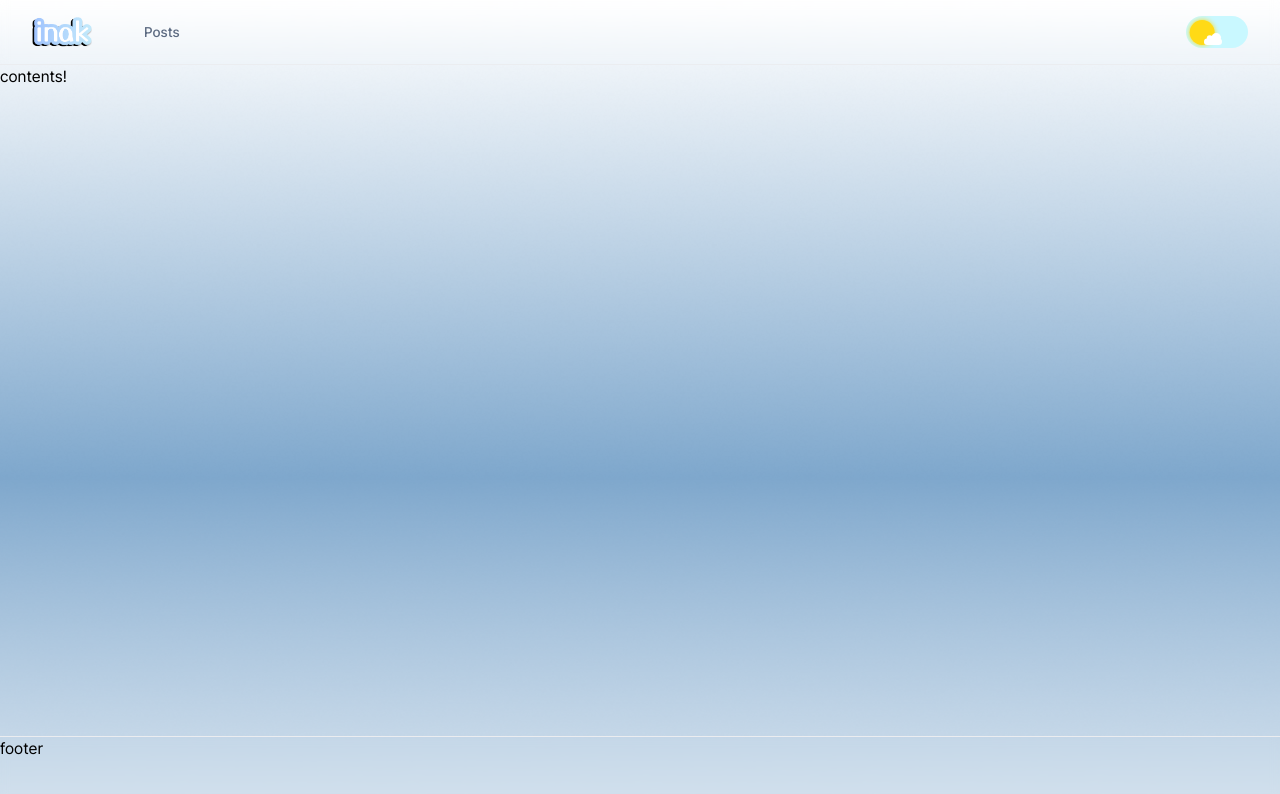
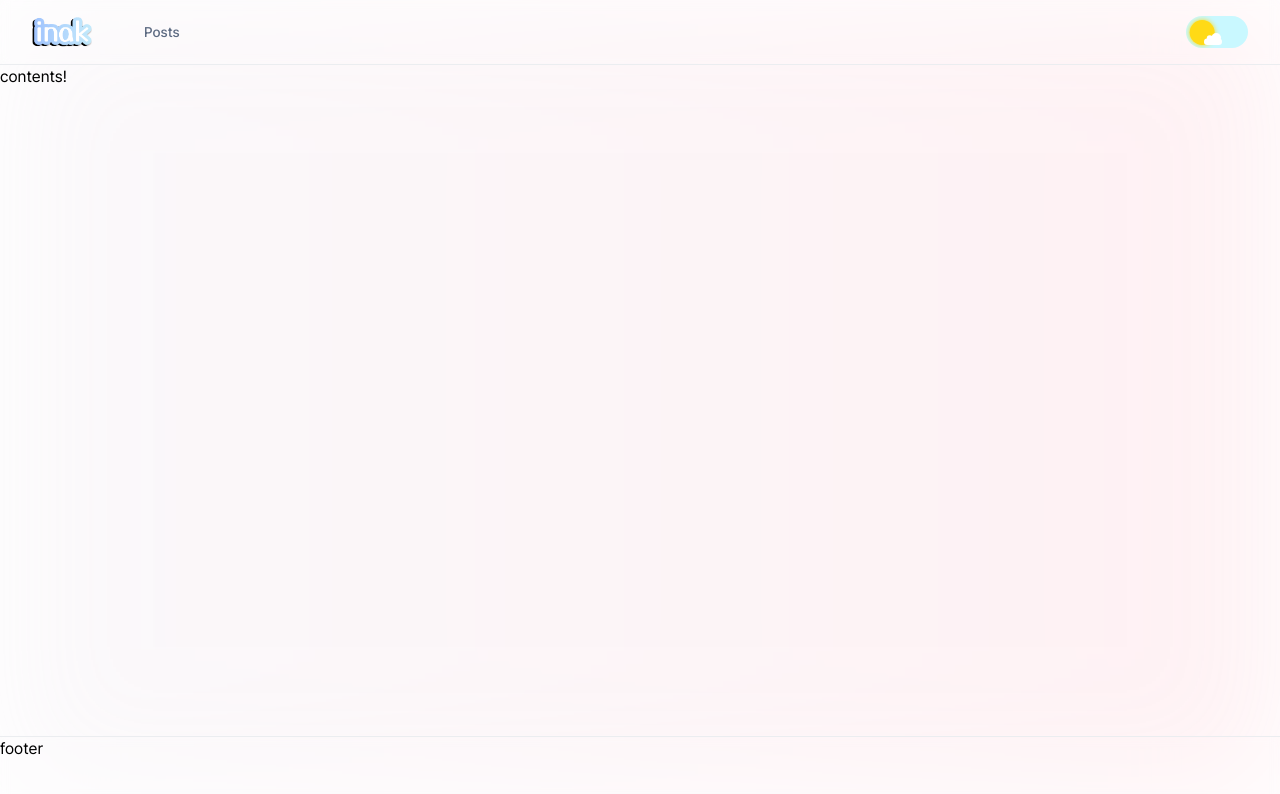
Before and after one commit to Yooinhak/inak-blog, a Next.js app: page / in a window 1280 px wide. Shown: the top 794 px of the page. Built offline with nearby package versions, Linux system fonts and the light colour scheme.

Commit message:
fix. gradient background

```diff
--- a/src/app/layout.tsx
+++ b/src/app/layout.tsx
@@ -28,8 +28,13 @@ export default function RootLayout({
   return (
     <html lang="kr" className={`${pretendard.variable}`}>
       <body
-        className={`flex min-h-screen flex-col bg-repeat-y lg:bg-cover bg-[url('/images/bg-light-blur.png')] dark:bg-[url('/images/bg-dark-blur.png')] ${pretendard.className}`}
+        className={`relative flex min-h-screen flex-col ${pretendard.className}`}
       >
+        <div
+          className="absolute inset-0 w-full h-full bg-gradient-to-r from-[#A1C4FD] via-[#C2E9FB] to-[#FF758C]
+                bg-[length:300%_300%] animate-animateBG opacity-10 blur-3xl z-[-1] dark:from-[#6c84a0] dark:via-[#7b8c99] dark:to-[#ff4785]"
+        />
+
         <ThemeProvider>
           <Header />
           <main className="min-h-[calc(100vh_-_129px)]">{children}</main>
--- a/tailwind.config.js
+++ b/tailwind.config.js
@@ -148,6 +148,16 @@ module.exports = {
           },
         },
       },
+      keyframes: {
+        animateBG: {
+          '0%': { backgroundPosition: '0% 50%' },
+          '50%': { backgroundPosition: '100% 50%' },
+          '100%': { backgroundPosition: '0% 50%' },
+        },
+      },
+      animation: {
+        animateBG: 'animateBG 20s ease infinite',
+      },
     },
   },
   plugins: [require('@tailwindcss/typography')],
```
Also changed, not shown: public/images/bg-dark-blur.png (deleted), public/images/bg-light-blur.png (deleted).
